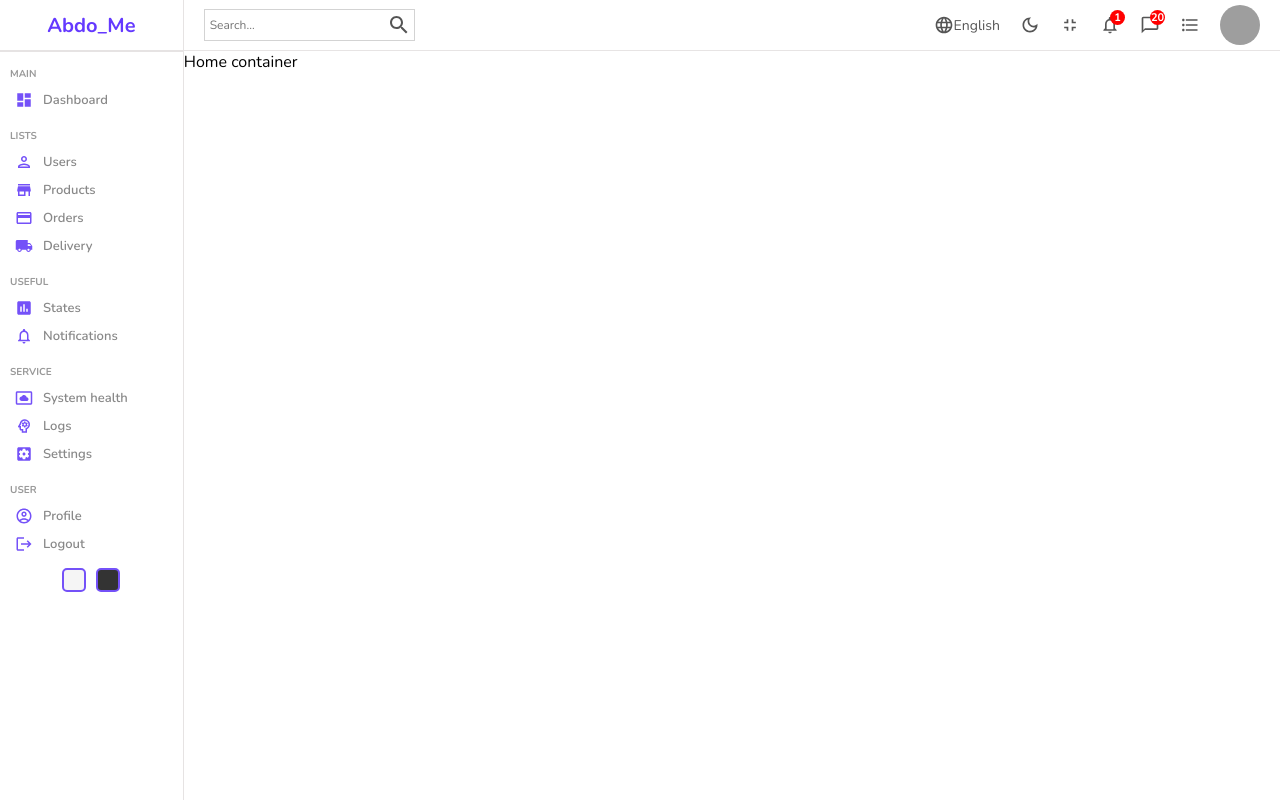
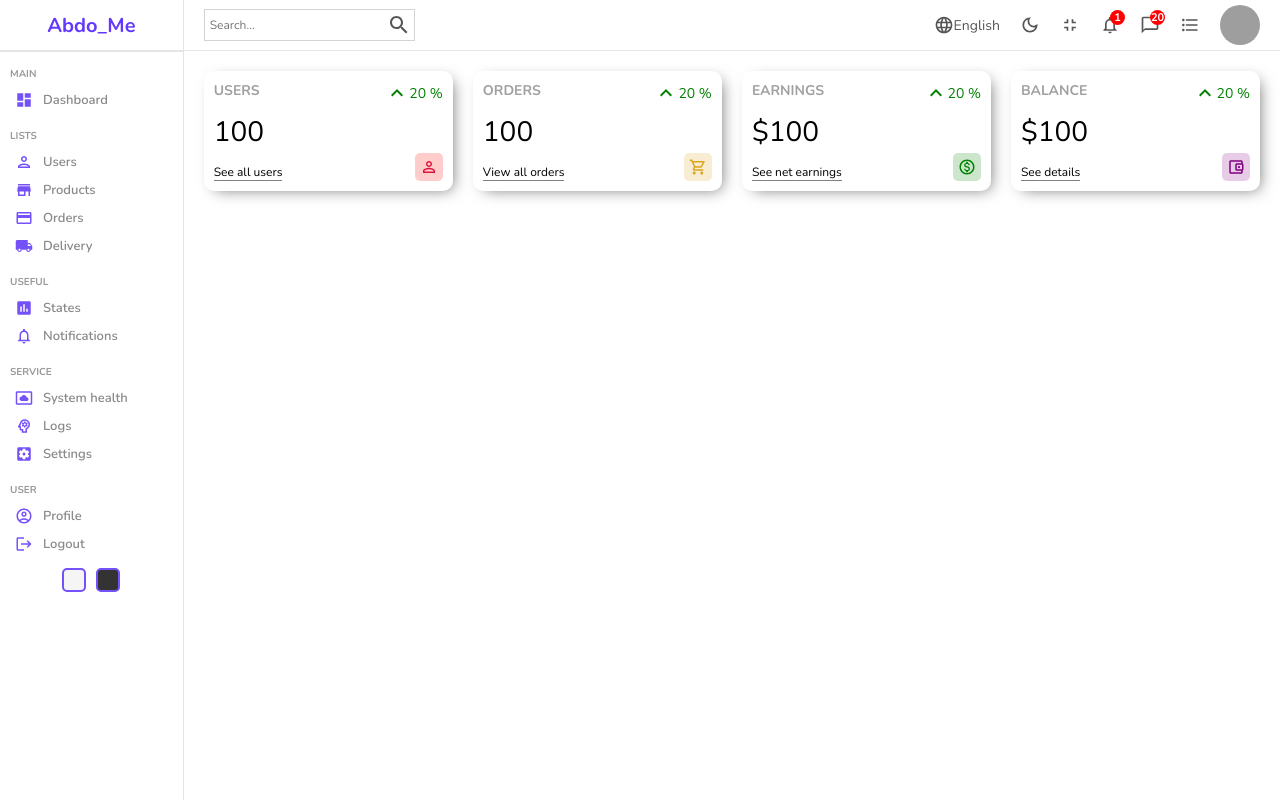
Before and after one commit to Abdo-ME/react-admin-dashboard, a React (Create React App) app: page / in a window 1280 px wide. Built offline with nearby package versions, Linux system fonts and the light colour scheme; grey boxes are pictures that could not be loaded.

Commit message:
add widgets to home comp

```diff
--- a/src/components/navbar/Navbar.js
+++ b/src/components/navbar/Navbar.js
@@ -6,8 +6,6 @@
 import NotificationsNoneOutlinedIcon from '@mui/icons-material/NotificationsNoneOutlined';
 import ChatBubbleOutlineOutlinedIcon from '@mui/icons-material/ChatBubbleOutlineOutlined';
 import FormatListBulletedOutlinedIcon from '@mui/icons-material/FormatListBulletedOutlined';
-
-
 
 
 const Navbar = () => {
--- /dev/null
+++ b/src/components/widget/Widget.js
@@ -0,0 +1,90 @@
+import "./widget.scss"
+import KeyboardArrowUpOutlinedIcon from '@mui/icons-material/KeyboardArrowUpOutlined';
+import PersonOutlineOutlinedIcon from '@mui/icons-material/PersonOutlineOutlined';
+import MonetizationOnOutlinedIcon from '@mui/icons-material/MonetizationOnOutlined';
+import ShoppingCartOutlinedIcon from '@mui/icons-material/ShoppingCartOutlined';
+import AccountBalanceWalletOutlinedIcon from '@mui/icons-material/AccountBalanceWalletOutlined';
+
+const Widget = ({ type }) => {
+    let data;
+    switch (type) {
+        case "user":
+            data = {
+                title: "USERS",
+                isMoney : false,
+                link: "See all users",
+                icon: <PersonOutlineOutlinedIcon
+                    className="icon"
+                    style={{
+                        color: "crimson",
+                        backgroundColor: "rgba(255,0,0,0.2)"
+                    }} />
+            }
+            break;
+        case "order":
+            data = {
+                title: "ORDERS",
+                isMoney : false,
+                link: "View all orders",
+                icon: <ShoppingCartOutlinedIcon
+                    className="icon"
+                    style={{
+                        color: "goldenrod",
+                        backgroundColor: "rgba(218,165,32,0.2)"
+                    }}/>
+            }
+            break;
+        case "earnings":
+            data = {
+                title: " EARNINGS",
+                isMoney : true,
+                link: "See net earnings",
+                icon: <MonetizationOnOutlinedIcon className="icon"
+                style={{
+                    color: "green",
+                    backgroundColor: "rgba(0,128,0,0.2)"
+                }}
+                />
+            }
+            break;
+        case "balance":
+            data = {
+                title: "BALANCE",
+                isMoney : true,
+                link: "See details",
+                icon: <AccountBalanceWalletOutlinedIcon className="icon"
+                style={{
+                    color: "purple",
+                    backgroundColor: "rgba(128,0,128,0.2)"
+                    }}
+                />
+            }
+            break;
+
+        default:
+            break;
+    }
+    //for design part
+    const amount = 100;
+    const diff = 20
+
+return (
+    <div className="widget">
+        <div className="left">
+            <span className="title">{data.title}</span>
+            <span className="counter">{data.isMoney && "$"}{amount} </span>
+            <span className="link">{data.link} </span>
+        </div>
+        <div className="right" >
+            <div className="percentage positive"  >
+                <KeyboardArrowUpOutlinedIcon  />
+                {diff} %
+            </div>
+            {data.icon}
+            {/* <PersonOutlineOutlinedIcon className="icon"/> */}
+        </div>
+    </div>
+)
+}
+
+export default Widget
--- /dev/null
+++ b/src/components/widget/widget.scss
@@ -0,0 +1,46 @@
+.widget {
+  display: flex;
+  justify-content: space-between;
+  flex: 1;
+  padding: 10px;
+  box-shadow: 5px 4px 16px -6px rgb(0 0 0 / 60%);
+  border-radius: 10px;
+  height: 100px;
+  .left,
+  .right {
+    display: flex;
+    flex-direction: column;
+    justify-content: space-between;
+    .title {
+      font-weight: bold;
+      font-size: 14px;
+      color: rgb(160, 160, 160);
+    }
+    .counter {
+      font-size: 28px;
+      font-weight: 300;
+    }
+    .link {
+      width: max-content;
+      font-size: 12px;
+      border-bottom: 1px solid gray;
+    }
+    .percentage {
+      display: flex;
+      align-items: center;
+      font-size: 14px;
+      &.positive {
+        color: green;
+      }
+      &.negative {
+        color: red;
+      }
+    }
+    .icon {
+      font-size: 18px;
+      padding: 5px;
+      border-radius: 5px;
+      align-self: flex-end;
+    }
+  }
+}
--- a/src/pages/home/Home.js
+++ b/src/pages/home/Home.js
@@ -1,6 +1,7 @@
 
 import Navbar from "../../components/navbar/Navbar"
 import Sidebar from "../../components/sidebar/sidebar"
+import Widget from "../../components/widget/Widget"
 import "./home.scss"
 
 const Home = () => {
@@ -10,7 +11,12 @@
         <Sidebar />
         <div className="homeContainer">
             <Navbar />
-            Home container
+            <div className="widgets">
+                <Widget type='user'/>
+                <Widget type='order'/>
+                <Widget type='earnings'/>
+                <Widget type='balance'/>
+            </div>
         </div>
     </div>
 )}
--- a/src/pages/home/home.scss
+++ b/src/pages/home/home.scss
@@ -4,4 +4,10 @@
   .homeContainer {
     flex: 6;
   }
+  .widgets {
+    display: flex;
+    align-items: center;
+    padding: 20px;
+    gap: 20px;
+  }
 }
```
